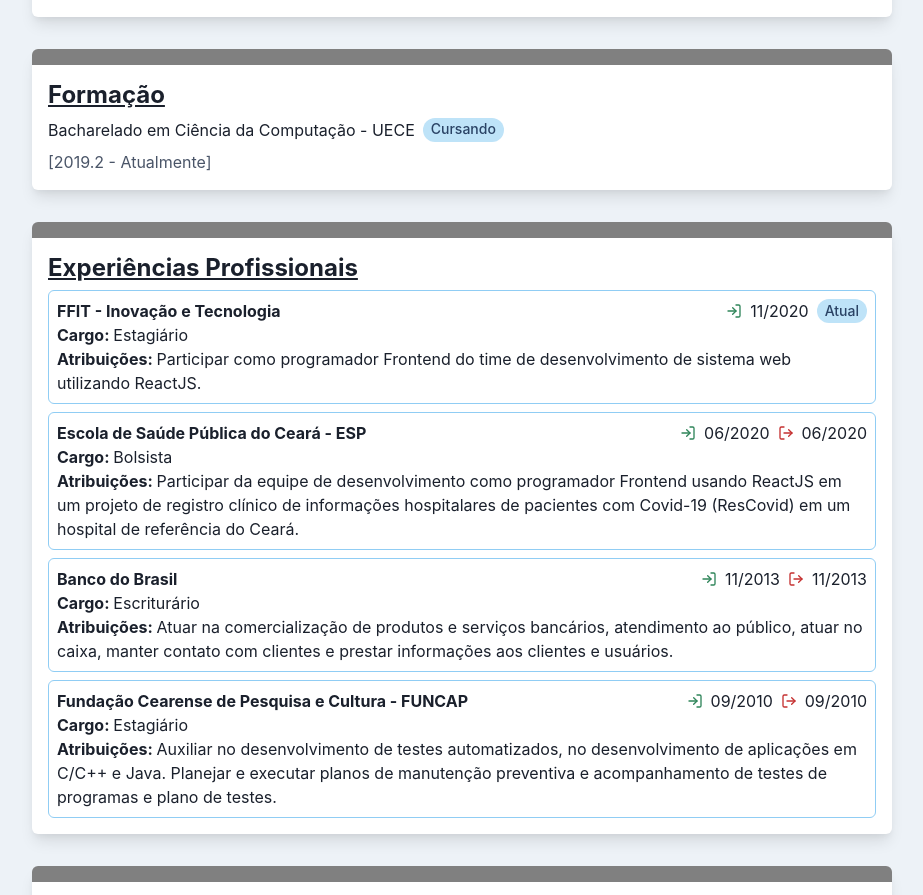
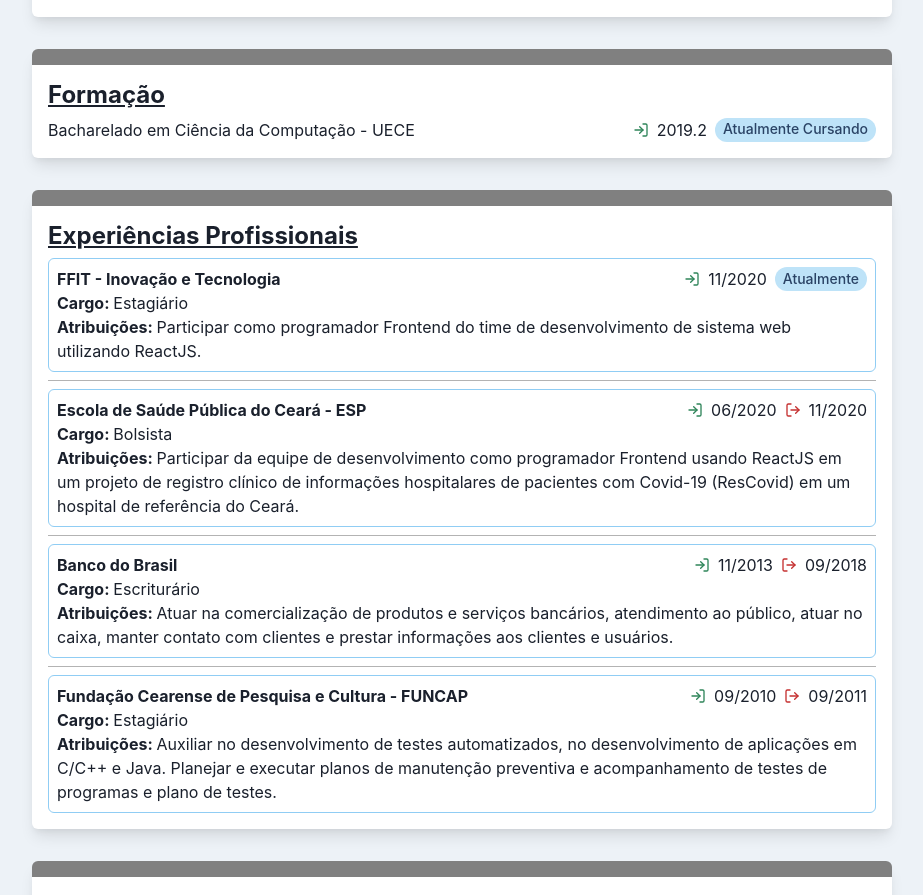
Before and after one commit to ericsonmoreira/curriculo, a React (Create React App) app: page / in a window 1280 px wide. Shown: the part 604-1499 px from the top of the page, without its empty margins (178-1101 px from the left). Built offline with nearby package versions, Linux system fonts and the light colour scheme.

Commit message:
add JobPeriod

```diff
--- a/src/components/Formation/index.tsx
+++ b/src/components/Formation/index.tsx
@@ -1,17 +1,15 @@
-import { HStack, Tag, Text } from '@chakra-ui/react';
+import { HStack, Text } from '@chakra-ui/react';
 import Card from 'components/Card';
+import JobPeriod from 'components/JobPeriod';
 import React from 'react';
 
 const Formation: React.FC = () => {
 	return (
 		<Card title="Formação">
-			<HStack>
+			<HStack width="full" justify="space-between">
 				<Text>Bacharelado em Ciência da Computação - UECE</Text>
-				<Tag borderRadius="full" colorScheme="blue">
-					Cursando
-				</Tag>
+				<JobPeriod start={'2019.2'} notEndLabel="Atualmente Cursando" />
 			</HStack>
-			<Text color="gray.600">[2019.2 - Atualmente]</Text>
 		</Card>
 	);
 };
--- /dev/null
+++ b/src/components/JobPeriod/index.tsx
@@ -0,0 +1,33 @@
+import { HStack, Icon, Tag, Text } from '@chakra-ui/react';
+import { LogInIcon, LogOutIcon } from 'icons';
+import React from 'react';
+
+interface JobPeriodProps {
+	start: string;
+	end?: string;
+	notEndLabel?: string;
+}
+
+const JobPeriod: React.FC<JobPeriodProps> = (props) => {
+	const { start, end, notEndLabel } = props;
+	return (
+		<HStack>
+			<HStack alignItems="center">
+				<Icon as={LogInIcon} color="green.600" />
+				<Text>{start}</Text>
+			</HStack>
+			{end ? (
+				<HStack>
+					<Icon as={LogOutIcon} color="red.600" />
+					<Text>{end}</Text>
+				</HStack>
+			) : (
+				<Tag borderRadius="full" colorScheme="blue">
+					{notEndLabel ? notEndLabel : 'Atualmente'}
+				</Tag>
+			)}
+		</HStack>
+	);
+};
+
+export default JobPeriod;
--- a/src/components/ProfessionalExperiences/index.tsx
+++ b/src/components/ProfessionalExperiences/index.tsx
@@ -1,6 +1,6 @@
-import { Flex, HStack, Icon, Tag, Text } from '@chakra-ui/react';
+import { Divider, Flex, HStack, Text } from '@chakra-ui/react';
 import Card from 'components/Card';
-import { LogInIcon, LogOutIcon } from 'icons';
+import JobPeriod from 'components/JobPeriod';
 import React from 'react';
 
 interface IProfessionalExperience {
@@ -59,6 +59,7 @@
 	return (
 		<Card title="Experiências Profissionais">
 			{proExData.map((elem, index) => (
+				<>
 					<Flex
 						key={index}
 						direction="column"
@@ -70,22 +71,7 @@
 					>
 						<HStack justify="space-between">
 							<Text as="strong">{elem.title}</Text>
-						<HStack>
-							<HStack alignItems="center">
-								<Icon as={LogInIcon} color="green.600" />
-								<Text>{elem.pediod.start}</Text>
-							</HStack>
-							{elem.pediod.end ? (
-								<HStack>
-									<Icon as={LogOutIcon} color="red.600" />
-									<Text>{elem.pediod.start}</Text>
-								</HStack>
-							) : (
-								<Tag borderRadius="full" colorScheme="blue">
-									Atual
-								</Tag>
-							)}
-						</HStack>
+							<JobPeriod start={elem.pediod.start} end={elem.pediod.end} />
 						</HStack>
 						<Text>
 							<strong>Cargo: </strong>
@@ -96,6 +82,8 @@
 							{elem.assignments}
 						</Text>
 					</Flex>
+					{index < proExData.length - 1 && <Divider />}
+				</>
 			))}
 		</Card>
 	);
```
Also changed, not shown: 1 other file (tests, documents, lock files or other folders). Lines whose indentation alone changed are shown as unchanged.
